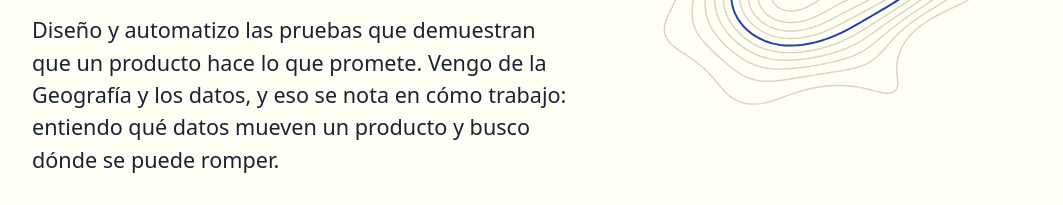
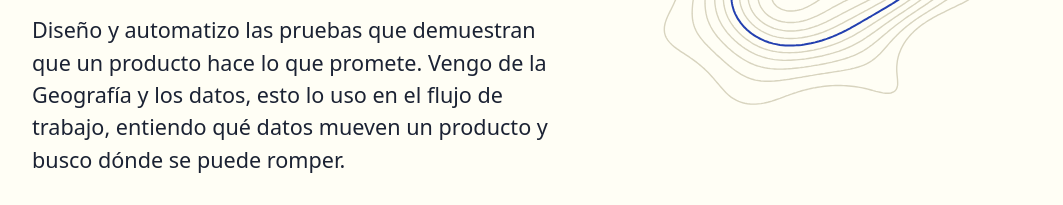
Before and after one commit to BasiMontes/BasiMontes.github.io, a website: page site/index.html in a window 1280 px wide. Shown: the part 464-669 px from the top of the page, without its empty margins (108-1171 px from the left). Drawn offline with Linux system fonts and the light colour scheme; a web font is replaced by a local one.

Commit message:
Revise lede paragraph for better readability
Updated the lede paragraph to improve clarity and flow.

```diff
--- a/site/index.html
+++ b/site/index.html
@@ -48,7 +48,7 @@
 <p class="role">QA Engineer en knowmad mood, Sevilla</p>
 <h1 id="nombre">Basilio Montes</h1>
 <p class="tagline"><span>Automatización con Playwright y TypeScript</span> <span aria-hidden="true" class="sep">/</span> <span>API testing y CI/CD</span></p>
-<p class="lede">Diseño y automatizo las pruebas que demuestran que un producto hace lo que promete. Vengo de la Geografía y los datos, y eso se nota en cómo trabajo: entiendo qué datos mueven un producto y busco dónde se puede romper.</p>
+<p class="lede">Diseño y automatizo las pruebas que demuestran que un producto hace lo que promete. Vengo de la Geografía y los datos, esto lo uso en el flujo de trabajo, entiendo qué datos mueven un producto y busco dónde se puede romper.</p>
 <ul class="actions">
 <li><a class="btn btn-primary" href="mailto:basilio.montescastano@gmail.com"><svg aria-hidden="true" class="ico"><use href="#i-mail"></use></svg>Contactar</a></li>
 <li><a class="btn" href="https://www.linkedin.com/in/basilio-montes-castano/" rel="noopener" target="_blank"><svg aria-hidden="true" class="ico"><use href="#i-in"></use></svg>LinkedIn</a></li>
```
